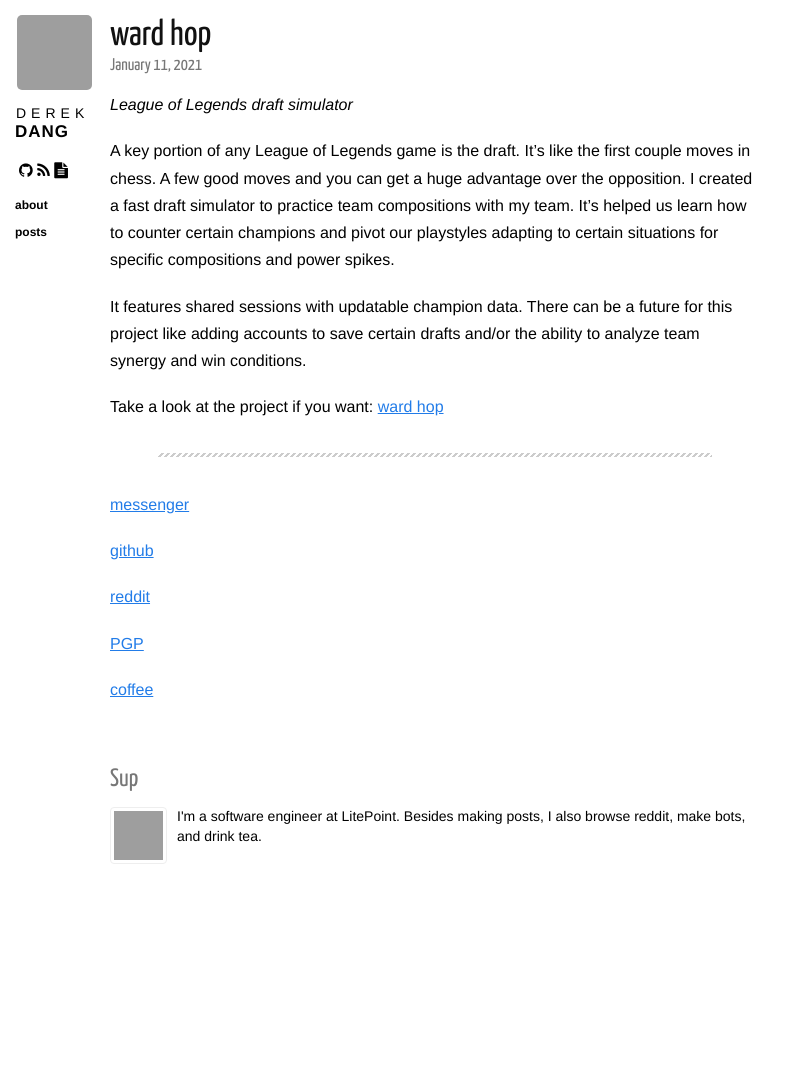
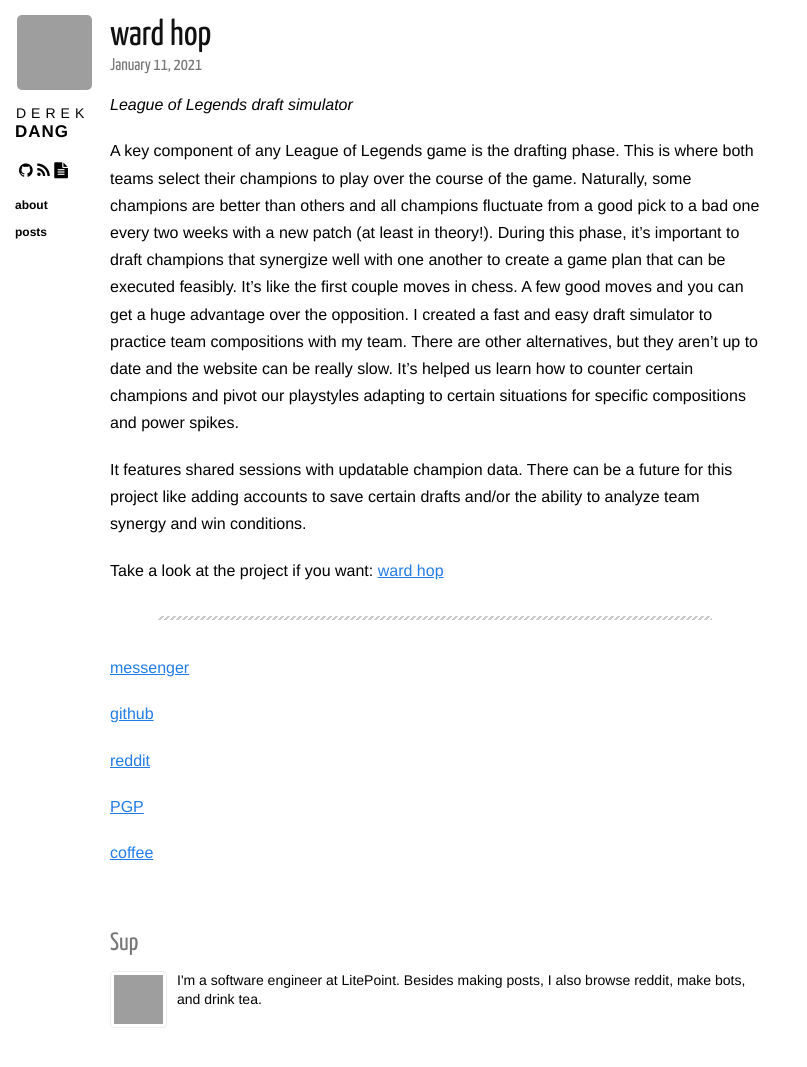
Before and after one commit to dqdang/dqdang.github.io, a Jekyll site: the page built from _posts/2021-01-11-ward-hop.markdown, in a window 1280 px wide, cut to the strip 0-1087 px from the top of the page. Shown: the top 1067 px of the strip, without its empty margins (0-807 px from the left). Built offline with Jekyll 4.4.1, drawn with Linux system fonts in a browser that asks for light colours; nearby versions of some CDN libraries; before the commit the page ends 923 px from its top, so only the background shows below that; grey boxes are pictures that could not be loaded.

Commit message:
Add more description about the drafting phase

```diff
--- a/_posts/2021-01-11-ward-hop.markdown
+++ b/_posts/2021-01-11-ward-hop.markdown
@@ -6,7 +6,7 @@
 
 *League of Legends draft simulator*
 
-A key portion of any League of Legends game is the draft. It's like the first couple moves in chess. A few good moves and you can get a huge advantage over the opposition. I created a fast draft simulator to practice team compositions with my team. It's helped us learn how to counter certain champions and pivot our playstyles adapting to certain situations for specific compositions and power spikes.
+A key component of any League of Legends game is the drafting phase. This is where both teams select their champions to play over the course of the game. Naturally, some champions are better than others and all champions fluctuate from a good pick to a bad one every two weeks with a new patch (at least in theory!). During this phase, it's important to draft champions that synergize well with one another to create a game plan that can be executed feasibly. It's like the first couple moves in chess. A few good moves and you can get a huge advantage over the opposition. I created a fast and easy draft simulator to practice team compositions with my team. There are other alternatives, but they aren't up to date and the website can be really slow. It's helped us learn how to counter certain champions and pivot our playstyles adapting to certain situations for specific compositions and power spikes.
 
 It features shared sessions with updatable champion data. There can be a future for this project like adding accounts to save certain drafts and/or the ability to analyze team synergy and win conditions.
 
```
